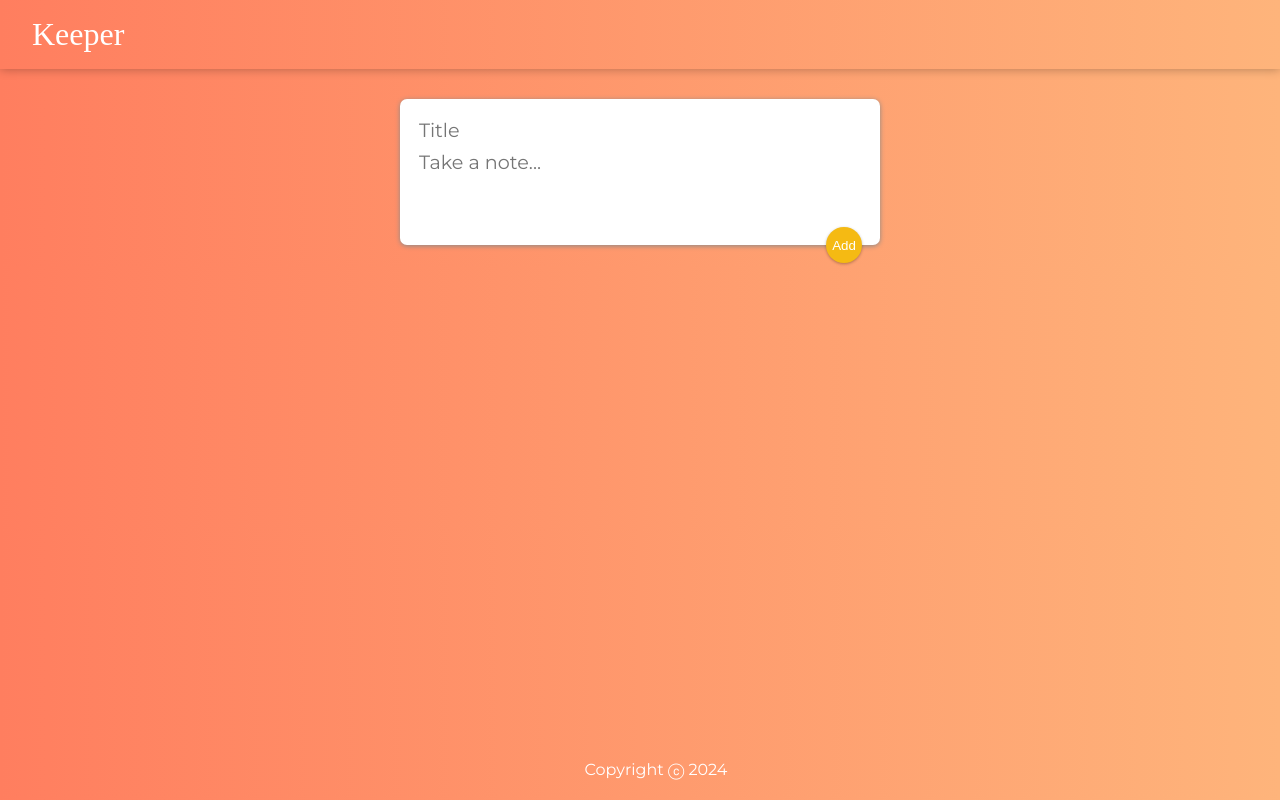
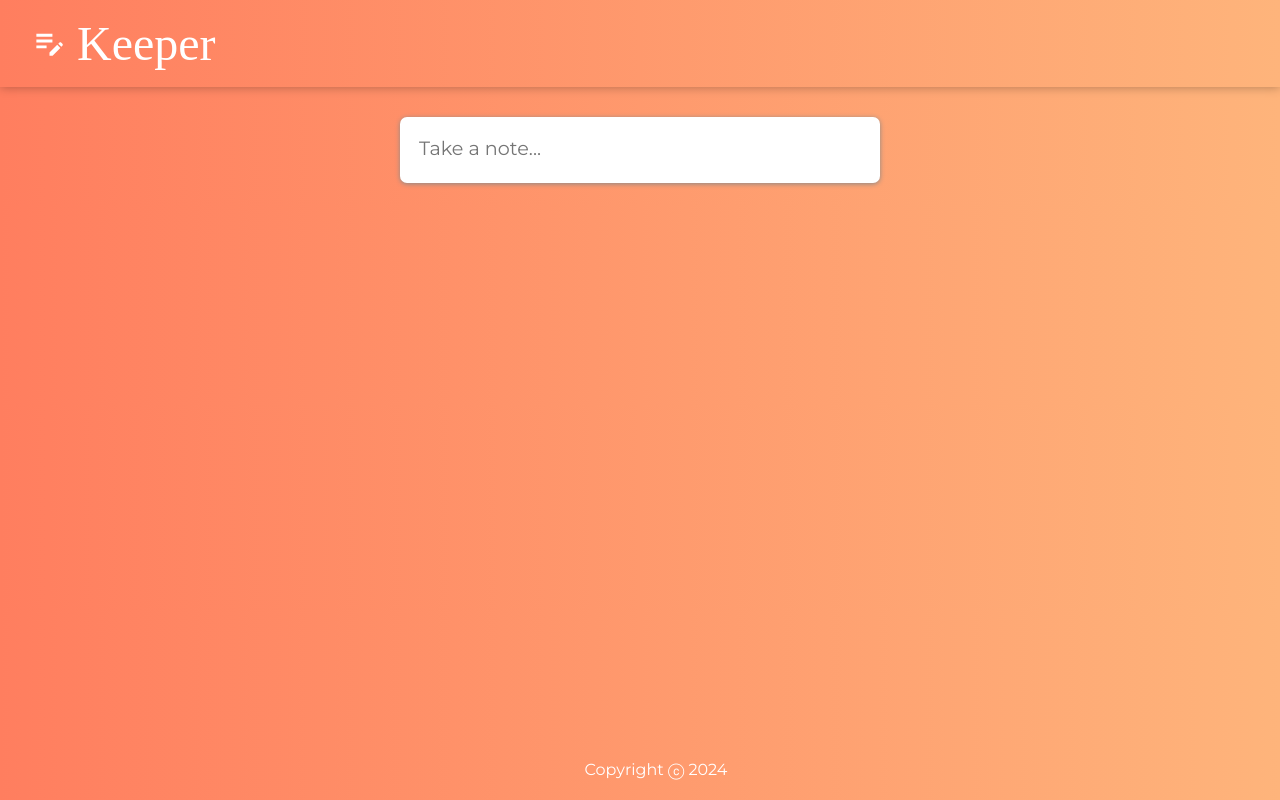
Before and after one commit to ahmedfathy0-0/keeper-app, a React (Vite) app: page / in a window 1280 px wide. Built offline with nearby package versions, Linux system fonts and the light colour scheme; a web font is replaced by a local one.

Commit message:
add some React styles 😍

```diff
--- a/public/styles.css
+++ b/public/styles.css
@@ -8,6 +8,7 @@ html {
 }
 body {
   background-image: linear-gradient(90deg, #ff7e5f, #feb47b);
+
   padding: 0 16px;
 }
 
@@ -17,12 +18,19 @@ header {
   margin: auto -16px;
   padding: 16px 32px;
   box-shadow: 0 0 10px 0 rgba(0, 0, 0, 0.3);
+  display: flex;
+  justify-content: space-between;
+  align-items: center;
+  font-size: 1.5em;
+
 }
 
 header h1 {
   color: #fff;
   font-family: "McLaren", cursive;
   font-weight: 200;
+  cursor: pointer;
+
 }
 
 footer {
@@ -68,6 +76,7 @@ footer p {
   float: right;
   margin-right: 10px;
   color: #f5ba13;
+  background-color: white;
   border: none;
   width: 36px;
   height: 36px;
@@ -75,7 +84,7 @@ footer p {
   outline: none;
 }
 
-form {
+form.create-note {
   position: relative;
   width: 480px;
   margin: 30px auto 20px auto;
@@ -84,8 +93,8 @@ form {
   border-radius: 7px;
   box-shadow: 0 1px 5px rgb(138, 137, 137);
 }
-form input,
-form textarea {
+form.create-note input,
+form.create-note textarea {
   width: 100%;
   border: none;
   padding: 4px;
@@ -94,7 +103,7 @@ form textarea {
   font-family: inherit;
   resize: none;
 }
-form button {
+form.create-note button {
   position: absolute;
   right: 18px;
   bottom: -18px;
@@ -109,48 +118,17 @@ form button {
   outline: none;
 }
 
-.deletebtn {
-  align-items: center;
-  appearance: none;
-  background-image: radial-gradient(100% 100% at 100% 0, #ff6b6b 0, #ff3f3f 100%); /* Red gradient */
-  border: 0;
-  border-radius: 6px;
-  box-shadow: rgba(45, 35, 66, .4) 0 2px 4px, rgba(45, 35, 66, .3) 0 7px 13px -3px, rgba(58, 65, 111, .5) 0 -3px 0 inset;
-  box-sizing: border-box;
-  color: #fff;
+.delete-icon {
+  color: #f51313;
+  font-size: 1.5em;
   cursor: pointer;
-  display: flex; /* Use flexbox for better centering */
-  font-family: "JetBrains Mono", monospace;
-  height: 48px;
-  justify-content: center;
-  align-items: center; /* Center the SVG vertically */
-  padding: 0; /* Remove padding to avoid extra space around the SVG */
-  position: relative;
-  text-align: center; /* Center text and icon */
-  text-decoration: none;
-  transition: box-shadow .15s, transform .15s;
-  user-select: none;
-  -webkit-user-select: none;
-  touch-action: manipulation;
-  white-space: nowrap;
-  will-change: box-shadow, transform;
-  font-size: 18px;
 }
-
-.deletebtn svg {
-  fill: white; /* Ensure the icon color is white */
+.delete-icon:hover {
+  color: #fc8383;
+  transition : 0.3s;
+  animation : 0.3s;
 }
-
-.deletebtn:focus {
-  box-shadow: #ff4c4c 0 0 0 1.5px inset, rgba(45, 35, 66, .4) 0 2px 4px, rgba(45, 35, 66, .3) 0 7px 13px -3px, #ff4c4c 0 -3px 0 inset; /* Red focus shadow */
+.edit-icon {
+  cursor: pointer;
+  margin-right: 10px;
 }
-
-.deletebtn:hover {
-  box-shadow: rgba(45, 35, 66, .4) 0 4px 8px, rgba(45, 35, 66, .3) 0 7px 13px -3px, #ff4c4c 0 -3px 0 inset; /* Red hover shadow */
-  transform: translateY(-2px);
-}
-
-.deletebtn:active {
-  box-shadow: #ff4c4c 0 3px 7px inset; /* Red active shadow */
-  transform: translateY(2px);
-}
--- a/src/components/CreateArea.jsx
+++ b/src/components/CreateArea.jsx
@@ -1,42 +1,74 @@
 import React from "react";
+import AddIcon from '@mui/icons-material/Add';
+import { Fab,Zoom,Collapse } from "@mui/material";
 
 function CreateArea(props) {
   const [title, setTitle] = React.useState("");
   const [content, setContent] = React.useState("");
+  const [isClicked, setIsClicked] = React.useState(false);
+  const [typingTimeout, setTypingTimeout] = React.useState(null);
 
   function handleChange(event) {
-        const {name, value} = event.target;
+    const { name, value } = event.target;
 
     if (name === "title") {
       setTitle(value);
     } else if (name === "content") {
       setContent(value);
     }
+
+    if (typingTimeout) {
+      clearTimeout(typingTimeout);
+    }
+
+    const newTimeout = setTimeout(() => {
+      setIsClicked(false);
+    }, 5000);
+
+    setTypingTimeout(newTimeout);
   }
 
   function onSubmit(event) {
-        props.onAdd({title, content});
+    props.onAdd({ title, content });
     setTitle("");
     setContent("");
     event.preventDefault();
   }
 
+  function handleonClick() {
+    setIsClicked(true);
 
+    if (typingTimeout) {
+      clearTimeout(typingTimeout);
+    }
+  }
 
   return (
     <div>
-      <form>
-        <input name="title" placeholder="Title"
-        onChange= {handleChange}
+      <form className="create-note">
+        <Collapse in={isClicked} timeout="auto">
+          <input
+            name="title"
+            placeholder="Title"
+            onChange={handleChange}
             value={title}
           />
-        <textarea name="content" placeholder="Take a note..." rows="3"
+        </Collapse>
+        <textarea
+          name="content"
+          placeholder="Take a note..."
+          rows={isClicked ? 3 : 1}
           onChange={handleChange}
           value={content}
+          onClick={handleonClick}
         />
-        <button
-        onClick={onSubmit}
-        >Add</button>
+        <Collapse in={isClicked} timeout="auto">
+        <Zoom in={isClicked}>
+          <Fab onClick={onSubmit}>
+            <AddIcon />
+          </Fab>
+        </Zoom>
+        </Collapse>
       </form>
     </div>
   );
--- a/src/components/Header.jsx
+++ b/src/components/Header.jsx
@@ -1,9 +1,12 @@
 import React from "react";
-
+import EditNoteIcon from '@mui/icons-material/EditNote';
 function Header() {
   return (
     <header>
-      <h1>Keeper</h1>
+      <h1>
+        <EditNoteIcon className="edit-icon" fontSize="large" />
+        Keeper
+      </h1>
     </header>
   );
 }
--- a/src/components/Note.jsx
+++ b/src/components/Note.jsx
@@ -1,34 +1,26 @@
 import React from "react";
+import DeleteIcon from '@mui/icons-material/Delete';
+import Zoom from '@mui/material/Zoom';
 
 function Note(props) {
-
-
   return (
-      <div className="note-container">{
-       props.Notes.map((noteItem, index) => {
-        return (
+    <div className="note-container">
+        {props.Notes.map((noteItem, index) => (
+            <Zoom in={true}>
             <div className="note">
-          <div key={index}>
               <h1>{noteItem.title}</h1>
               <p>{noteItem.content}</p>
-            <button  class = "deletebtn"
+              <button
                 onClick={() => {
                   props.onDelete(index);
                 }}
               >
-                <svg xmlns="http://www.w3.org/2000/svg" width="20" height="20" viewBox="0 0 16 16">
-                  <path fill="white" d="M5.5 5.5A.5.5 0 0 1 6 6v6a.5.5 0 0 1-1 0V6a.5.5 0 0 1 .5-.5m2.5 0a.5.5 0 0 1 .5.5v6a.5.5 0 0 1-1 0V6a.5.5 0 0 1 .5-.5m3 .5a.5.5 0 0 0-1 0v6a.5.5 0 0 0 1 0z"/>
-                  <path fill="white" d="M14.5 3a1 1 0 0 1-1 1H13v9a2 2 0 0 1-2 2H5a2 2 0 0 1-2-2V4h-.5a1 1 0 0 1-1-1V2a1 1 0 0 1 1-1H6a1 1 0 0 1 1-1h2a1 1 0 0 1 1 1h3.5a1 1 0 0 1 1 1zM4.118 4 4 4.059V13a1 1 0 0 0 1 1h6a1 1 0 0 0 1-1V4.059L11.882 4zM2.5 3h11V2h-11z"/>
-                 </svg>
-
+                <DeleteIcon sx={{ color: 'red' }} />
               </button>
-
-
             </div>
+            </Zoom>
+        ))}
     </div>
-        )
-      })
-    }</div>
   );
 }
 
```
Also changed, not shown: package.json (+6 -1 lines), 1 other file (tests, documents, lock files or other folders). Lines whose indentation alone changed are shown as unchanged.
